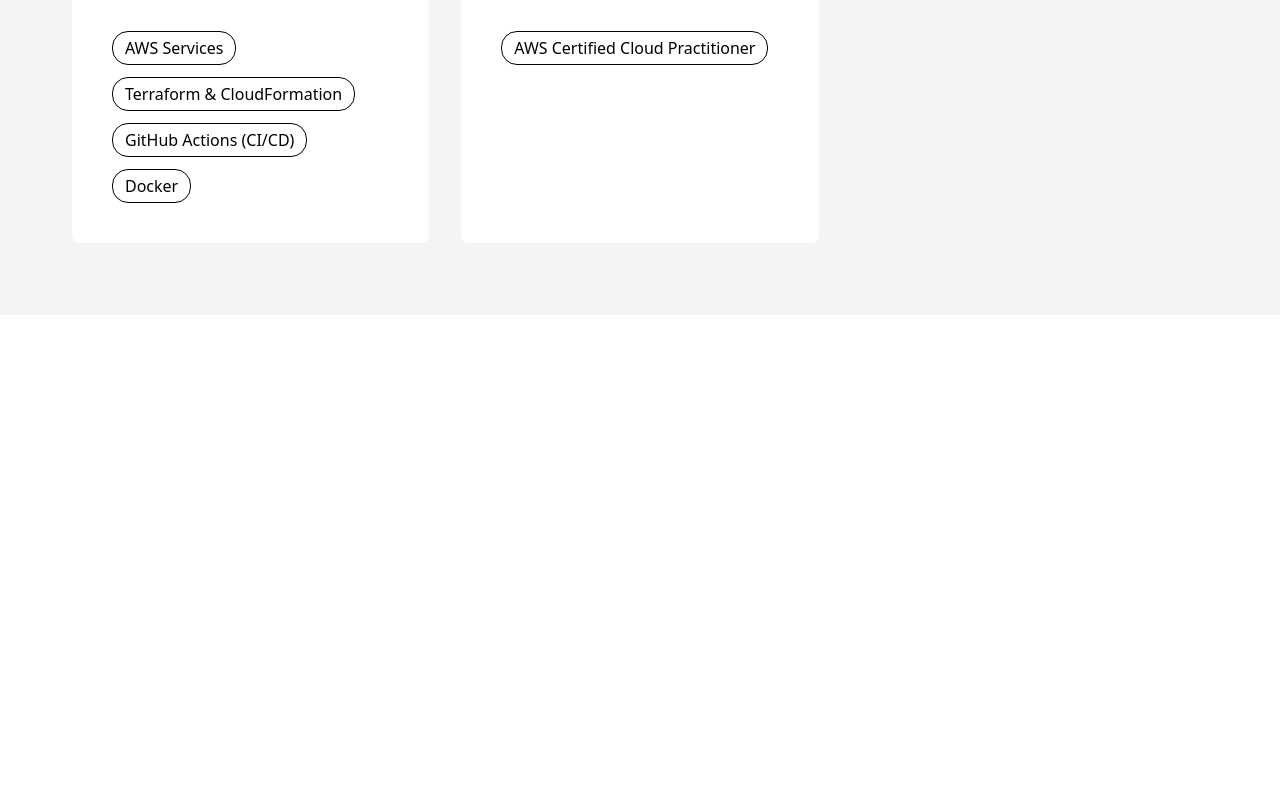
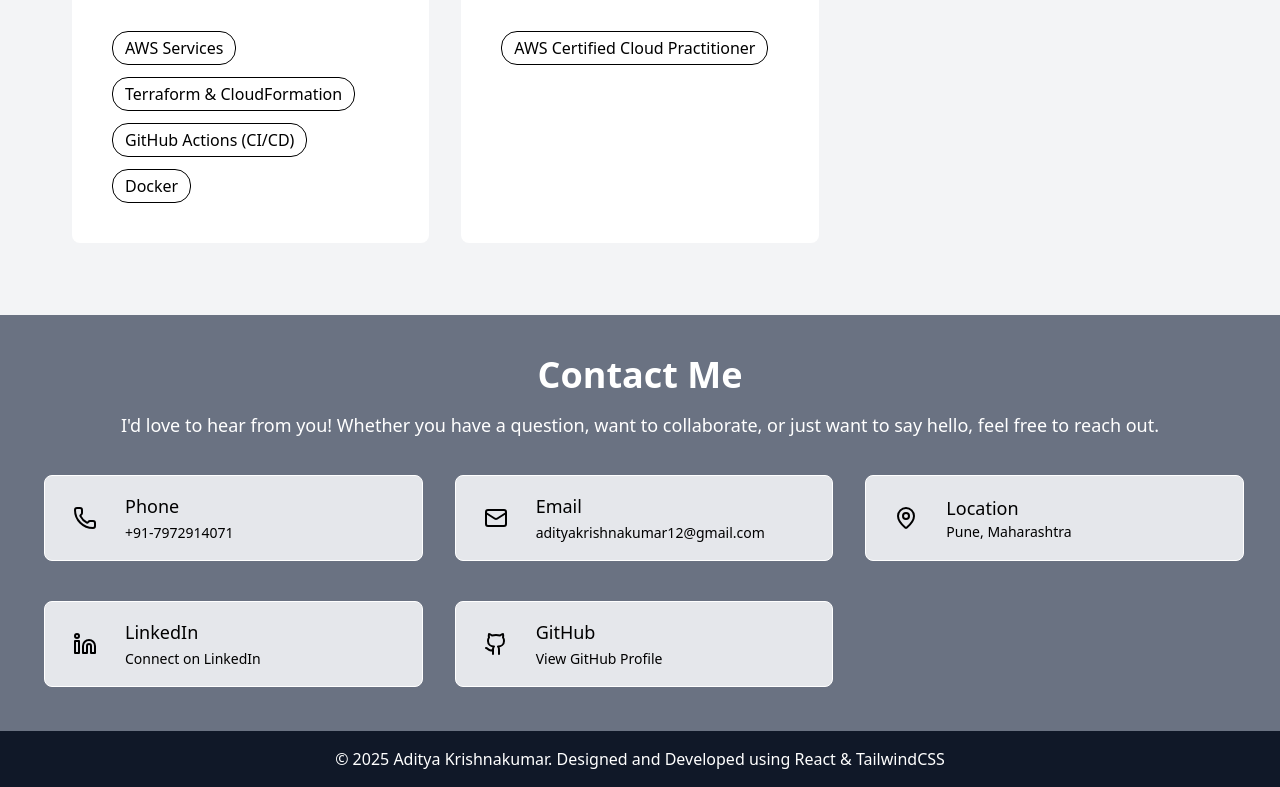
Before and after one commit to aditya-krishnakumarTV/Cloud-Resume-Challenge, a React app in the folder frontend/: page / in a window 1280 px wide. Shown: the part 1544-2331 px from the top of the page. Before the commit the page ends 1859 px from the top, so only its background shows below. Built offline with nearby package versions, Linux system fonts and the light colour scheme; the HTML template or start-up script is replaced by a standard one.

Commit message:
added contacts and footer pages

```diff
--- a/frontend/package.json
+++ b/frontend/package.json
@@ -12,6 +12,7 @@
   "dependencies": {
     "@gsap/react": "^2.1.2",
     "@tailwindcss/vite": "^4.1.16",
+    "lucide-react": "^0.548.0",
     "react": "^19.1.1",
     "react-dom": "^19.1.1",
     "tailwindcss": "^4.1.16"
--- a/frontend/src/App.tsx
+++ b/frontend/src/App.tsx
@@ -1,3 +1,5 @@
+import Contact from "./pages/Contact";
+import Footer from "./pages/Footer";
 import Home from "./pages/Home";
 import Info from "./pages/Info";
 import SkillsAndCertifications from "./pages/SkillsAndCertifications";
@@ -8,6 +10,8 @@
       <Home />
       <Info />
       <SkillsAndCertifications />
+      <Contact />
+      <Footer />
     </>
   );
 }
--- /dev/null
+++ b/frontend/src/pages/Contact.tsx
@@ -0,0 +1,82 @@
+import { Phone, Mail, MapPin, Github, Linkedin, Download } from "lucide-react";
+
+function Contact() {
+  const contactInfo = [
+    {
+      icon: Phone,
+      label: "Phone",
+      value: "+91-7972914071",
+      href: "tel:+917972914071",
+    },
+    {
+      icon: Mail,
+      label: "Email",
+      value: "adityakrishnakumar12@gmail.com",
+      href: "mailto:adityakrishnakumar12@gmail.com",
+    },
+    {
+      icon: MapPin,
+      label: "Location",
+      value: "Pune, Maharashtra",
+      href: null,
+    },
+    {
+      icon: Linkedin,
+      label: "LinkedIn",
+      value: "Connect on LinkedIn",
+      href: "https://www.linkedin.com/in/aditya-krishnakumar-335530221/",
+    },
+    {
+      icon: Github,
+      label: "GitHub",
+      value: "View GitHub Profile",
+      href: "https://github.com/aditya-krishnakumarTV",
+    },
+  ];
+
+  return (
+    <div className="bg-gray-500">
+      <div className="max-w-7xl mx-auto p-10">
+        <div className="text-center space-y-4">
+          <h1 className="text-4xl font-bold text-white">Contact Me</h1>
+          <p className="text-lg text-white mb-8">
+            I'd love to hear from you! Whether you have a question, want to
+            collaborate, or just want to say hello, feel free to reach out.
+          </p>
+        </div>
+
+        <div className="grid grid-cols-1 md:grid-cols-2 lg:grid-cols-3 space-y-6 gap-8">
+          {contactInfo.map((item, index) => (
+            <div
+              key={index}
+              className="container flex items-center space-x-4 p-4 m-1 rounded-lg border border-white bg-gray-200 transition hover:-translate-y-1 hover:shadow-lg shadow-white ease-in-out duration-400"
+            >
+              <div className="w-12 h-12 rounded-lg flex items-center justify-center">
+                <item.icon />
+              </div>
+              <div className="flex-1">
+                <p className="font-medium text-lg">{item.label}</p>
+                {item.href ? (
+                  <a
+                    href={item.href}
+                    className="text-sm"
+                    target={item.href.startsWith("http") ? "_blank" : "_self"}
+                    rel={
+                      item.href.startsWith("http") ? "noopener noreferrer" : ""
+                    }
+                  >
+                    {item.value}
+                  </a>
+                ) : (
+                  <p className="text-sm">{item.value}</p>
+                )}
+              </div>
+            </div>
+          ))}
+        </div>
+      </div>
+    </div>
+  );
+}
+
+export default Contact;
--- /dev/null
+++ b/frontend/src/pages/Footer.tsx
@@ -0,0 +1,14 @@
+function Footer() {
+  return (
+    <footer className="bg-gray-900 text-white py-4">
+      <div className="container mx-auto text-center">
+        <p>
+          &copy; {new Date().getFullYear()} Aditya Krishnakumar. Designed and
+          Developed using React & TailwindCSS
+        </p>
+      </div>
+    </footer>
+  );
+}
+
+export default Footer;
```
Also changed, not shown: 1 other file (tests, documents, lock files or other folders).
